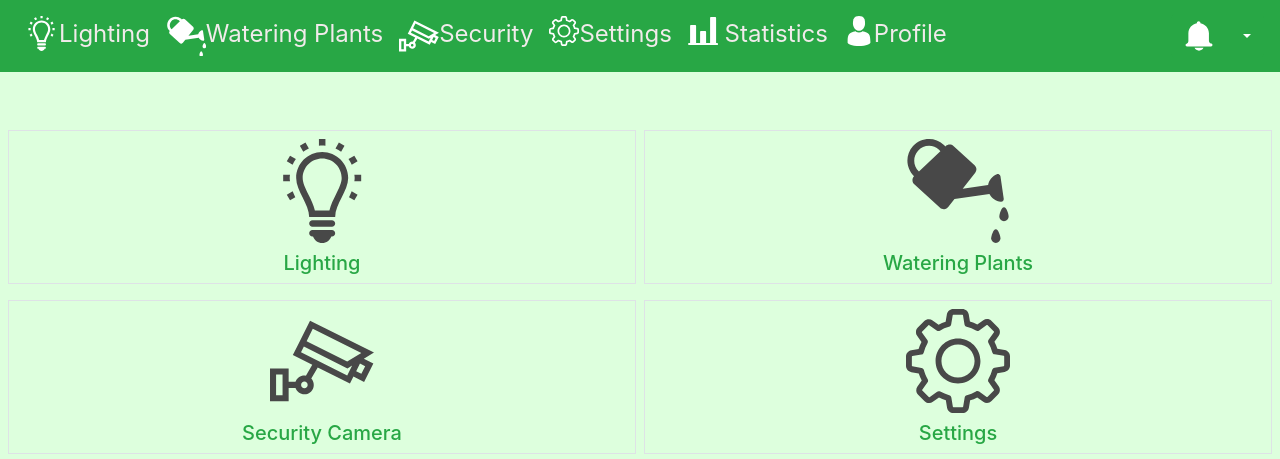
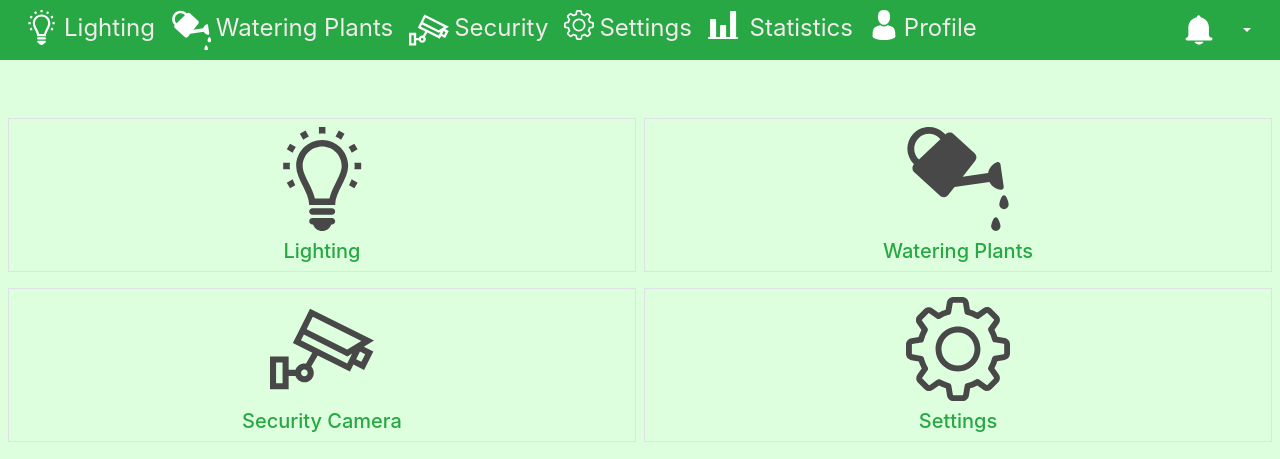
Before and after one commit to peternwankwo/MinHomeAutomation, a PHP site: page /homepage.html in a window 1280 px wide. Shown: the top 459 px of the page. Run offline with PHP 8.4, Linux system fonts and the light colour scheme.

Commit message:
MIN Refactored the navigation and created a code snippit for it

```diff
--- a/css/style.css
+++ b/css/style.css
@@ -112,6 +112,11 @@
 
 .nav-link {
      color: rgb(241, 235, 235) !important;
+    display: initial;
+}
+img.d-inline-block{
+    margin-right:5px;
+
 }
 
 @media screen and (min-width: 1024px) {
--- a/js/script.js
+++ b/js/script.js
@@ -247,7 +247,6 @@
     }, this);
 }
 
-
 // Event Listener
 document.addEventListener("DOMContentLoaded", function(event) {
     // Load the navigation-code-snippet into the placeholder
@@ -266,15 +265,12 @@
         var isWateringPage = ((switchConstants.navigation.watering.indexOf(activePage) > -1) && (switchSelector === switchConstants.switches.water));
         var isMotionPage = ((switchConstants.navigation.lighting.indexOf(activePage) > -1) && (switchSelector === switchConstants.switches.motion));
 
-
-
         if (sw && (isWateringPage || isLightingPage || isMotionPage)) {
             // Call to API (to retrieve status)
             var type = getType(switchSelector);
             getStatusFromApi(type);
             activateListener(switchSelector, type);
         }
-
     });
 
     // Activate Security Camera
@@ -283,5 +279,4 @@
         var isValidUrl = checkForValidResponse(switchConstants.cameraUrls.camera1);
     }
 
-
 });
```
